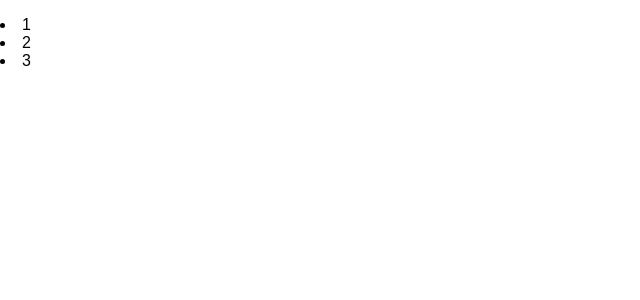
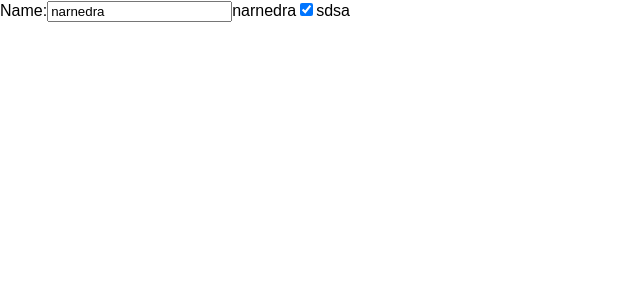
Before and after one commit to Bvnkumar/React-sample-application, a React (Create React App) app: page / in a window 1280 px wide. Shown: the top 300 px of the page, without its empty margins (0-640 px from the left). Built offline with nearby package versions, Linux system fonts and the light colour scheme.

Commit message:
Added code for forms in react

```diff
--- /dev/null
+++ b/src/form.js
@@ -0,0 +1,21 @@
+import React from 'react';
+class FormClass extends React.Component {
+    constructor() {
+        super()
+        this.state = { name: 'narnedra', checked: true }
+        this.setstateValue = this.setstateValue.bind(this);
+        this.checkBox = this.checkBox.bind(this);
+    }
+    checkBox(event) {
+        this.setState({ checked: event.target.checked })
+    }
+    setstateValue(event) {
+        this.setState({ name: event.target.value })
+    }
+    render() {
+        return (<div><form><label>Name:<input value={this.state.name} onChange={this.setstateValue} /></label>{this.state.name}
+            <input type="checkbox" checked={this.state.checked} onChange={this.checkBox} />sdsa{this.state.checked}
+        </form> </div>)
+    }
+}
+export default FormClass;
--- a/src/index.js
+++ b/src/index.js
@@ -6,9 +6,11 @@ import Parent from './parent';
 import Conditional from './conditional';
 import List from './list'
 import registerServiceWorker from './registerServiceWorker';
+import FormClass from './form';
 const sample=[1,2,3]
 // ReactDOM.render(<div><Parent eligible={true}/><Parent/></div>, document.getElementById('root'));
 // ReactDOM.render(<Conditional name={'narendra'}/>,document.getElementById('root'))
-ReactDOM.render(<List sample={sample}/>,document.getElementById('root'))
+// ReactDOM.render(<List sample={sample}/>,document.getElementById('root'))
+ReactDOM.render(<FormClass/>,document.getElementById('root'))
 
 registerServiceWorker();
```
